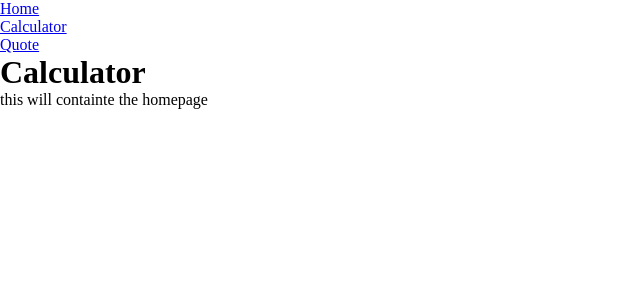
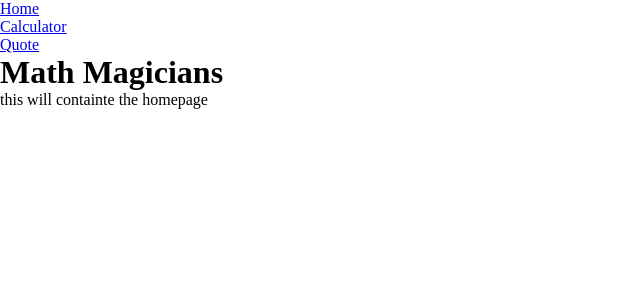
Before and after one commit to Diegogagan2587/math-magicians, a React (Create React App) app: page / in a window 1280 px wide. Shown: the top 300 px of the page, without its empty margins (0-640 px from the left). Built offline with nearby package versions, Linux system fonts and the light colour scheme.

Commit message:
re-set header to match wireframe

```diff
--- a/src/App.js
+++ b/src/App.js
@@ -9,7 +9,7 @@ function App() {
   return (
     <div className="App">
       <Navigation />
-      <h1>Calculator</h1>
+      <h1>Math Magicians</h1>
       <Routes>
         <Route path='/' element={<Home />} />
         <Route path='calculator' element={<Calculator />} />
```
